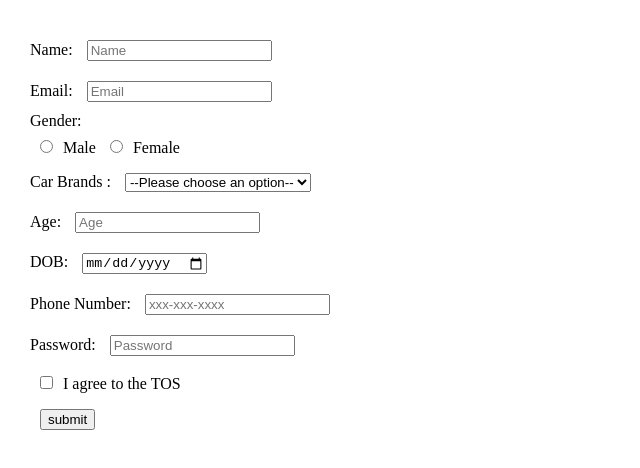
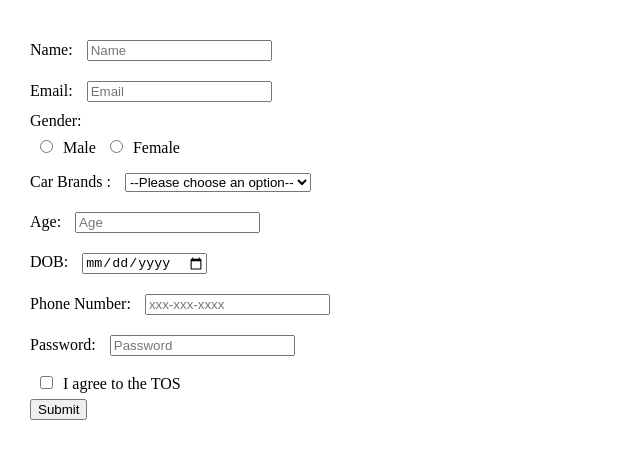
Before and after one commit to acciojob/signup-form-car-rgrohitgupta938, a website: page main.html in a window 1280 px wide. Shown: the whole page, without its empty margins (0-640 px from the left). Drawn offline with Linux system fonts and the light colour scheme.

Commit message:
created a submission

```diff
--- a/main.html
+++ b/main.html
@@ -8,7 +8,7 @@
 
 <body>
 	<!-- the entire body must be written by student -->
-	<form>
+	<form method="post">
 		<label for="name">Name:</label>
 	    <input type="text" name="name" id="name" required placeholder="Name" />
 		<br/>
@@ -43,7 +43,7 @@
 		<br/>
 		<input type="checkbox" required id="tos" /><label for="tos">I agree to the TOS</label>
 		<br/>
-		<input type="submit" value="submit" id="submit"/>
+		<button type="submit" id="submit">Submit</button>
 	</form>
     <script type="text/javascript" src="./script.js">
 </script>
```
